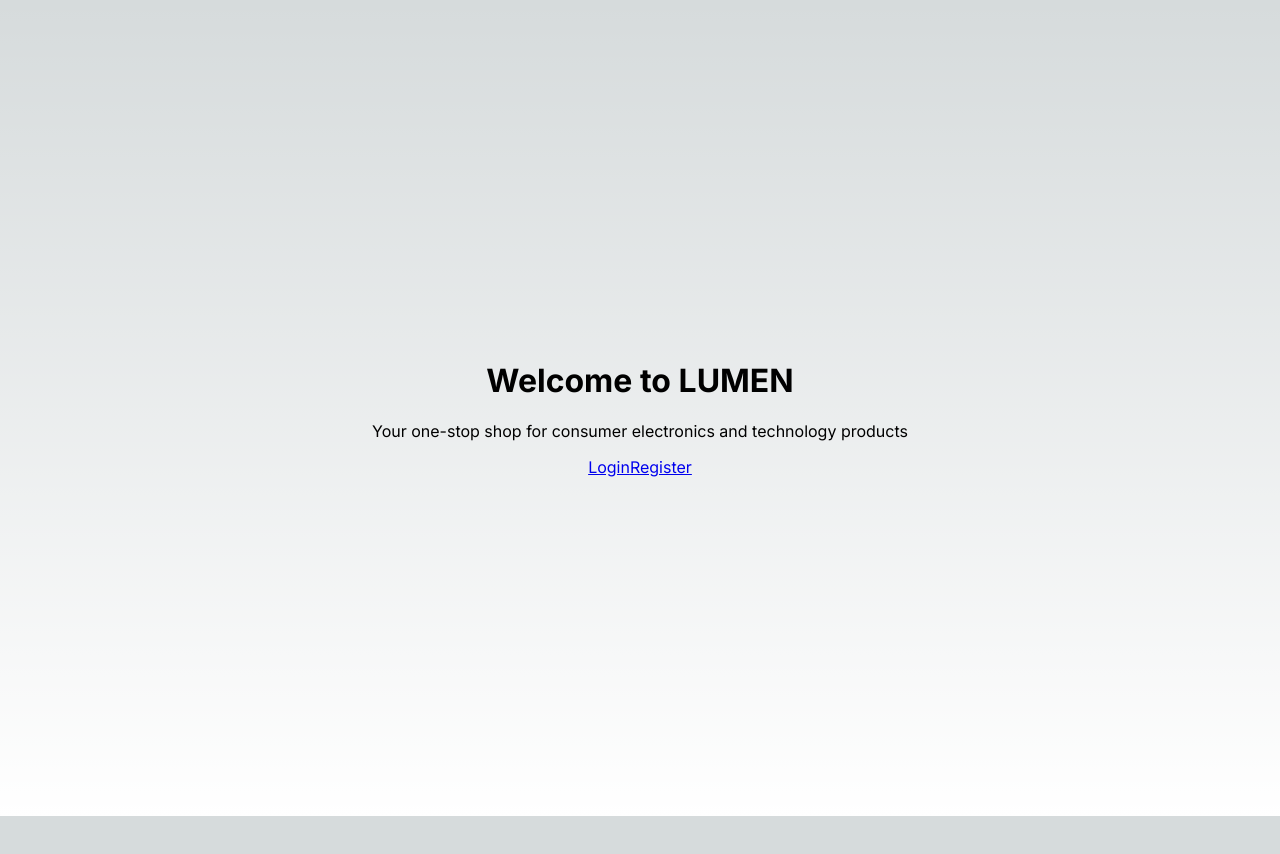
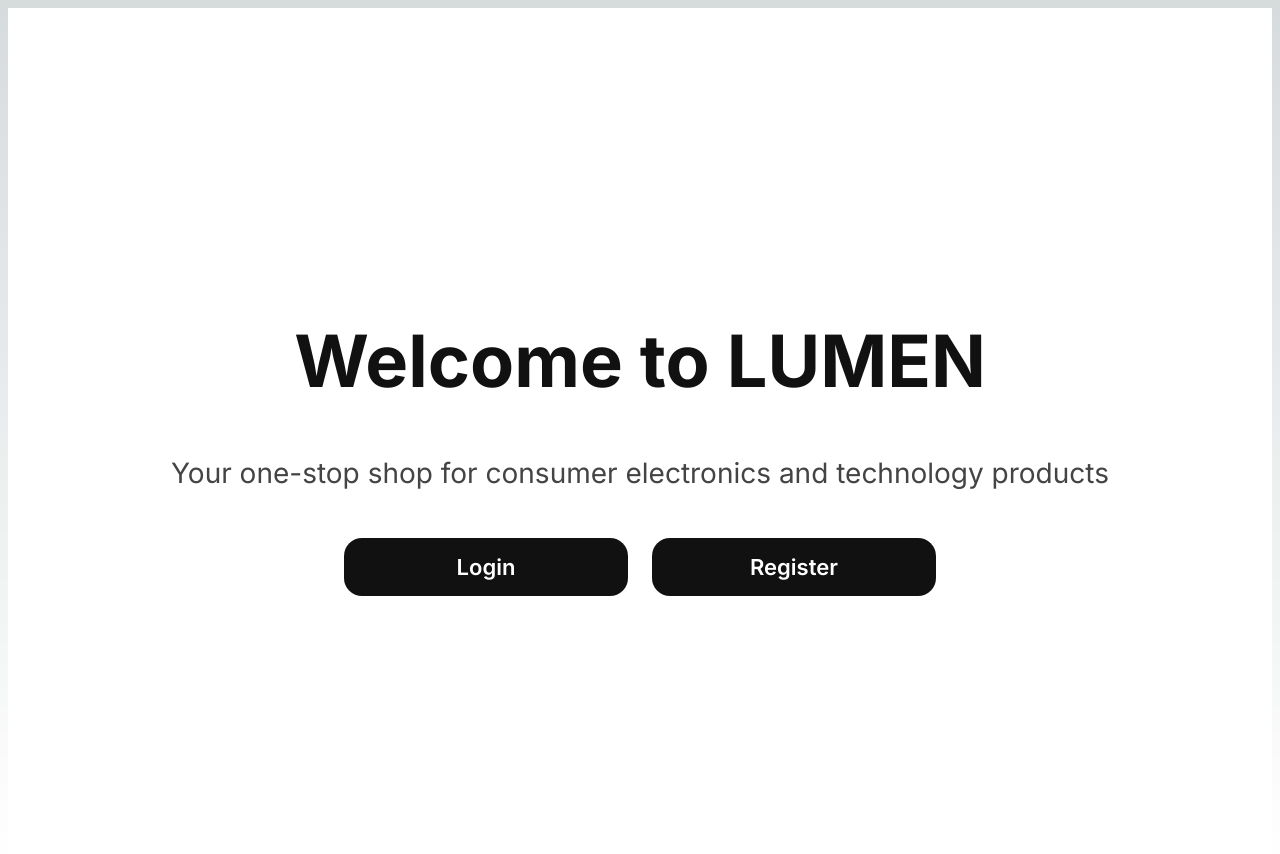
Before and after one commit to armanibrisim/cs308-group-6, a Next.js app in the folder frontend/: page / in a window 1280 px wide. Shown: the top 854 px of the page. Before the commit the page ends 816 px from the top, so only its background shows below. Built offline with nearby package versions, Linux system fonts and the light colour scheme.

Commit message:
Update home page login and register buttons

```diff
--- a/frontend/src/app/page.tsx
+++ b/frontend/src/app/page.tsx
@@ -1,27 +1,86 @@
-import Link from 'next/link';
+import Link from 'next/link'
 
 export default function Home() {
   return (
-    <main className="flex min-h-screen flex-col items-center justify-center p-24 bg-black text-white">
-      <div className="z-10 max-w-5xl w-full items-center justify-center text-center space-y-8">
-        <h1 className="text-6xl font-bold mb-6">Welcome to LUMEN</h1>
-        <p className="text-xl mb-16">Your one-stop shop for consumer electronics and technology products</p>
+    <main
+      style={{
+        minHeight: '100vh',
+        backgroundColor: '#ffffff',
+        display: 'flex',
+        flexDirection: 'column',
+        alignItems: 'center',
+        justifyContent: 'center',
+        padding: '24px',
+        textAlign: 'center',
+      }}
+    >
+      <h1
+        style={{
+          fontSize: '72px',
+          fontWeight: 700,
+          marginBottom: '24px',
+          color: '#111111',
+        }}
+      >
+        Welcome to LUMEN
+      </h1>
 
-        <div className="flex gap-12 justify-center">
+      <p
+        style={{
+          fontSize: '28px',
+          color: '#444444',
+          marginBottom: '48px',
+          maxWidth: '1000px',
+        }}
+      >
+        Your one-stop shop for consumer electronics and technology products
+      </p>
+
+      <div
+        style={{
+          display: 'flex',
+          gap: '24px',
+          justifyContent: 'center',
+          alignItems: 'center',
+          flexWrap: 'wrap',
+        }}
+      >
         <Link
           href="/login"
-            className="px-8 py-3 bg-white text-black font-semibold rounded-lg hover:bg-gray-200 transition-colors"
+          style={{
+            display: 'inline-block',
+            minWidth: '220px',
+            padding: '16px 32px',
+            backgroundColor: '#111111',
+            color: '#ffffff',
+            textDecoration: 'none',
+            borderRadius: '18px',
+            fontSize: '22px',
+            fontWeight: 600,
+            textAlign: 'center',
+          }}
         >
           Login
         </Link>
+
         <Link
           href="/register"
-            className="px-8 py-3 bg-white text-black font-semibold rounded-lg hover:bg-gray-200 transition-colors"
+          style={{
+            display: 'inline-block',
+            minWidth: '220px',
+            padding: '16px 32px',
+            backgroundColor: '#111111',
+            color: '#ffffff',
+            textDecoration: 'none',
+            borderRadius: '18px',
+            fontSize: '22px',
+            fontWeight: 600,
+            textAlign: 'center',
+          }}
         >
           Register
         </Link>
       </div>
-      </div>
     </main>
   )
 }
```
Lines whose indentation alone changed are shown as unchanged.
